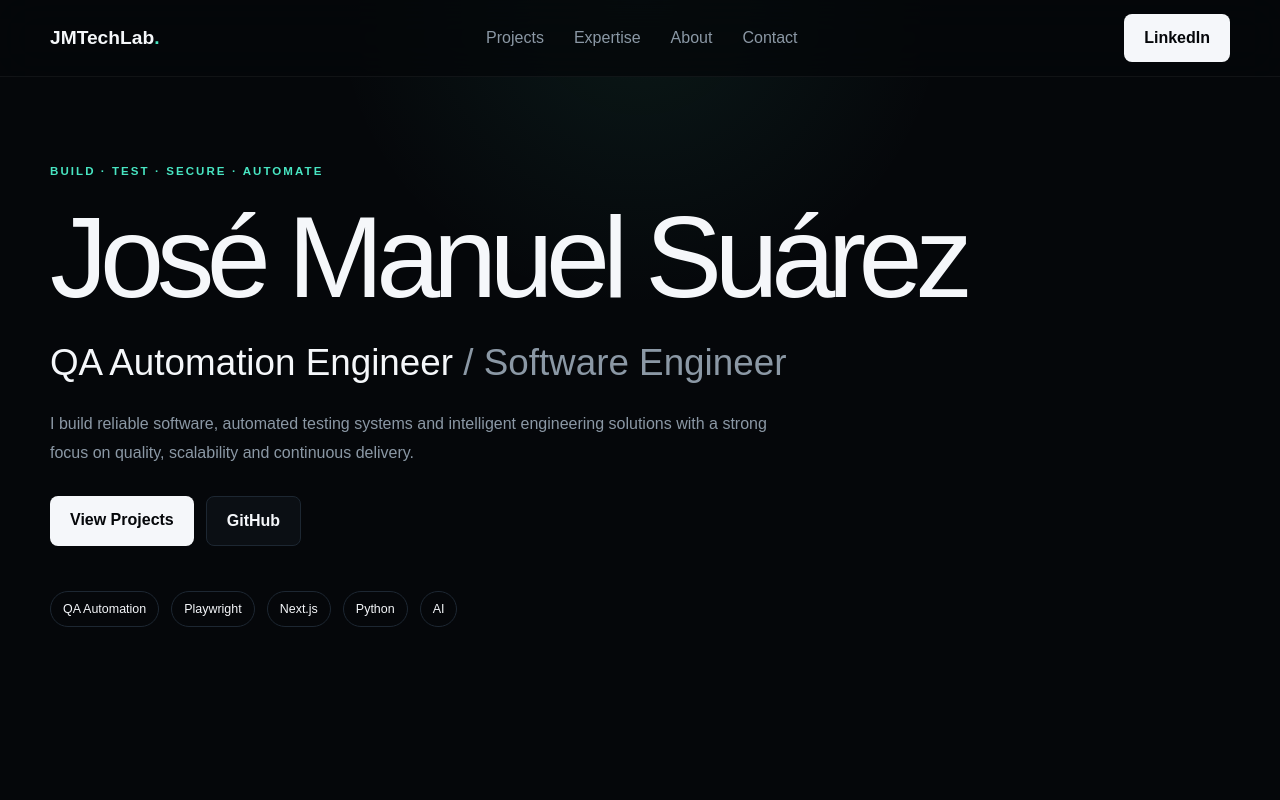
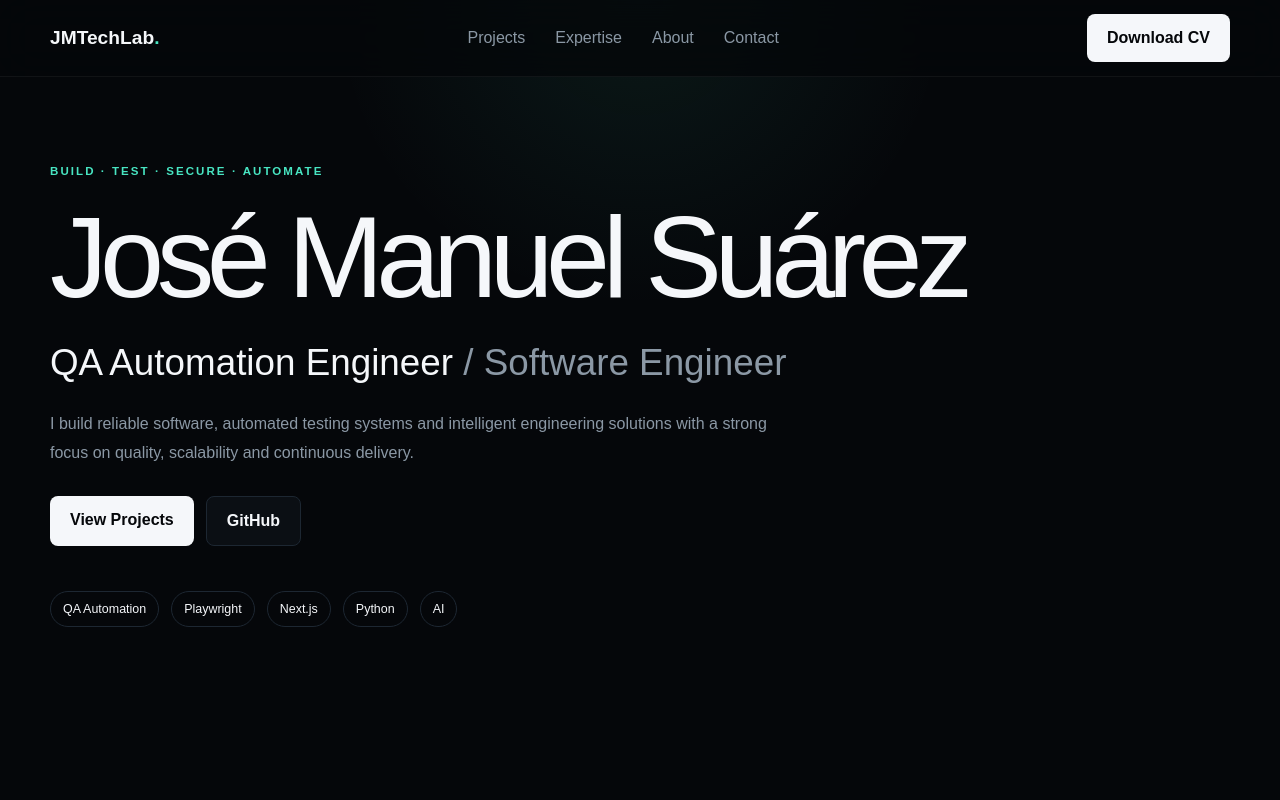
Before and after one commit to josemanuelsuarez110/jmtechlab-portfolio, a Next.js app: page / in a window 1280 px wide. Shown: the top 800 px of the page. Built offline with nearby package versions, Linux system fonts and the light colour scheme.

Commit message:
Add downloadable professional CV

```diff
--- a/app/page.tsx
+++ b/app/page.tsx
@@ -65,11 +65,10 @@ export default function Home() {
 
           <a
             className="nav-button"
-            href="https://linkedin.com/in/josemanuelsuarez110"
-            target="_blank"
-            rel="noreferrer"
+            href="/Jose-Manuel-Suarez-CV-English.pdf"
+            download
           >
-            LinkedIn
+            Download CV
           </a>
         </div>
       </nav>
```
Also changed, not shown: 1 other file (tests, documents, lock files or other folders).
